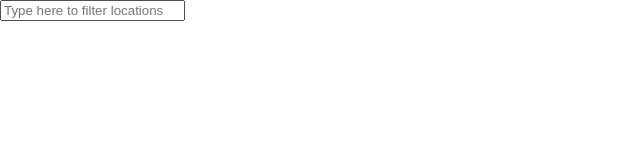
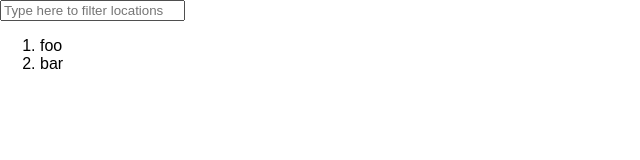
Before and after one commit to flybit/neighborhood-map, a React (Create React App) app: page / in a window 1280 px wide. Shown: the top 160 px of the page, without its empty margins (0-640 px from the left). Built offline with nearby package versions, Linux system fonts and the light colour scheme.

Commit message:
Rendering some items in the list

```diff
--- a/src/App.js
+++ b/src/App.js
@@ -6,7 +6,11 @@ import './App.css';
 
 class App extends Component {
   state = {
-    query: '',
+    poi: [
+      {id: 1, name: 'foo'},
+      {id: 2, name: 'bar'},
+    ],
+    query: ''
   }
 
   handleQueryChange = (query) => {
@@ -14,10 +18,11 @@ class App extends Component {
   }
 
   render() {
-    const { query } = this.state;
+    const { poi, query } = this.state;
+    let poiFiltered = {}
     return (
       <div>
-        <POIList query={query} onQueryChange={this.handleQueryChange}/>
+        <POIList poi={poi} query={query} onQueryChange={this.handleQueryChange}/>
       </div>
     );
   }
--- a/src/POIList.js
+++ b/src/POIList.js
@@ -4,11 +4,14 @@ import React, { Component } from 'react';
 class POIList extends Component {
 
   render() {
-    const { query, onQueryChange } = this.props;
+    const { poi, query, onQueryChange } = this.props;
     return (
-      <div class="list">
-        <div class="filter">
-          <input class="filter" type="text" placeholder="Type here to filter locations" value={query} onChange={(e) => onQueryChange(e.target.value)}/>
+      <div className="list">
+        <div className="filter">
+          <input className="filter" type="text" placeholder="Type here to filter locations" value={query} onChange={(e) => onQueryChange(e.target.value)}/>
+          <ol>
+            {poi.map(p => (<li key={p.id}>{p.name}</li>))}
+          </ol>
         </div>
       </div>
     );
```
